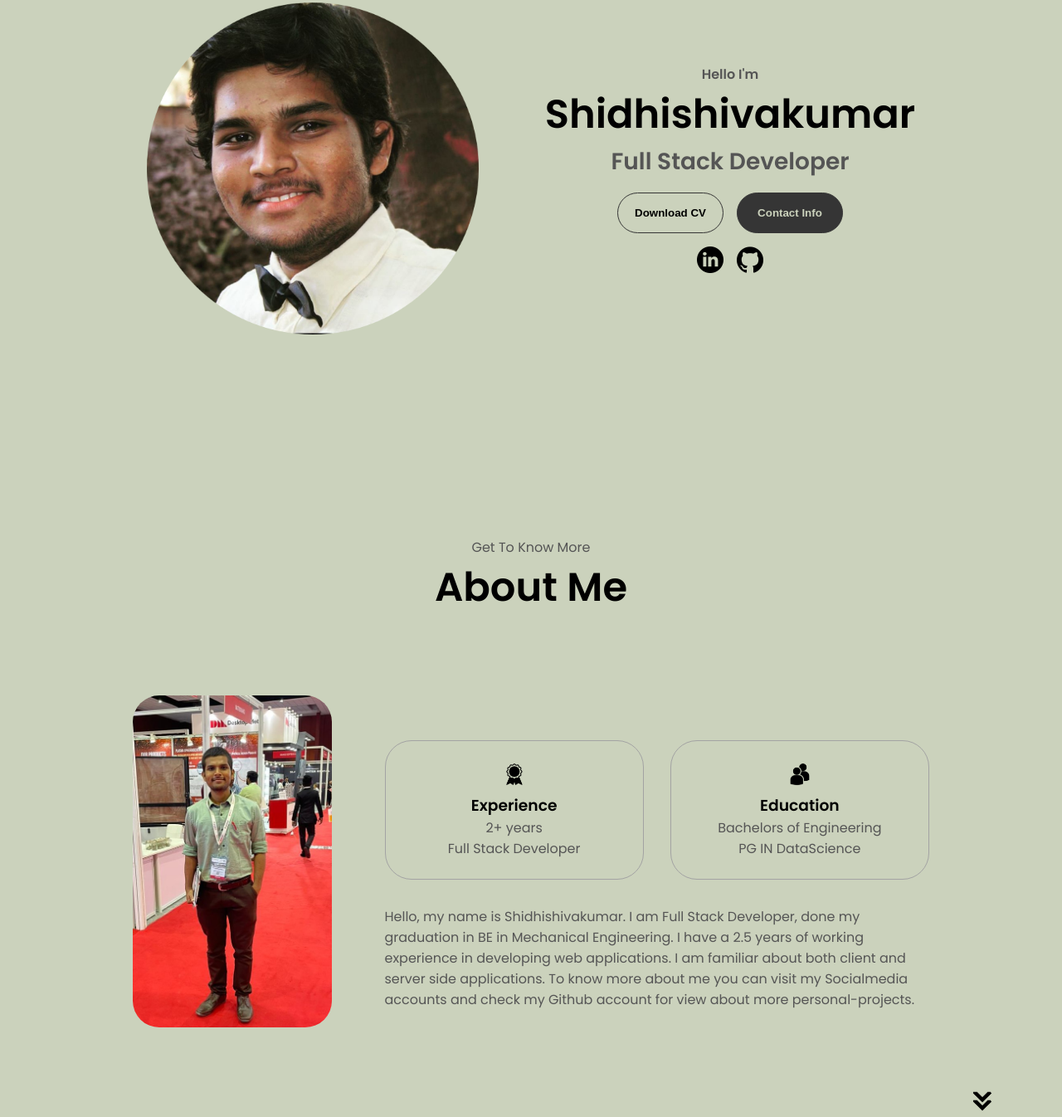
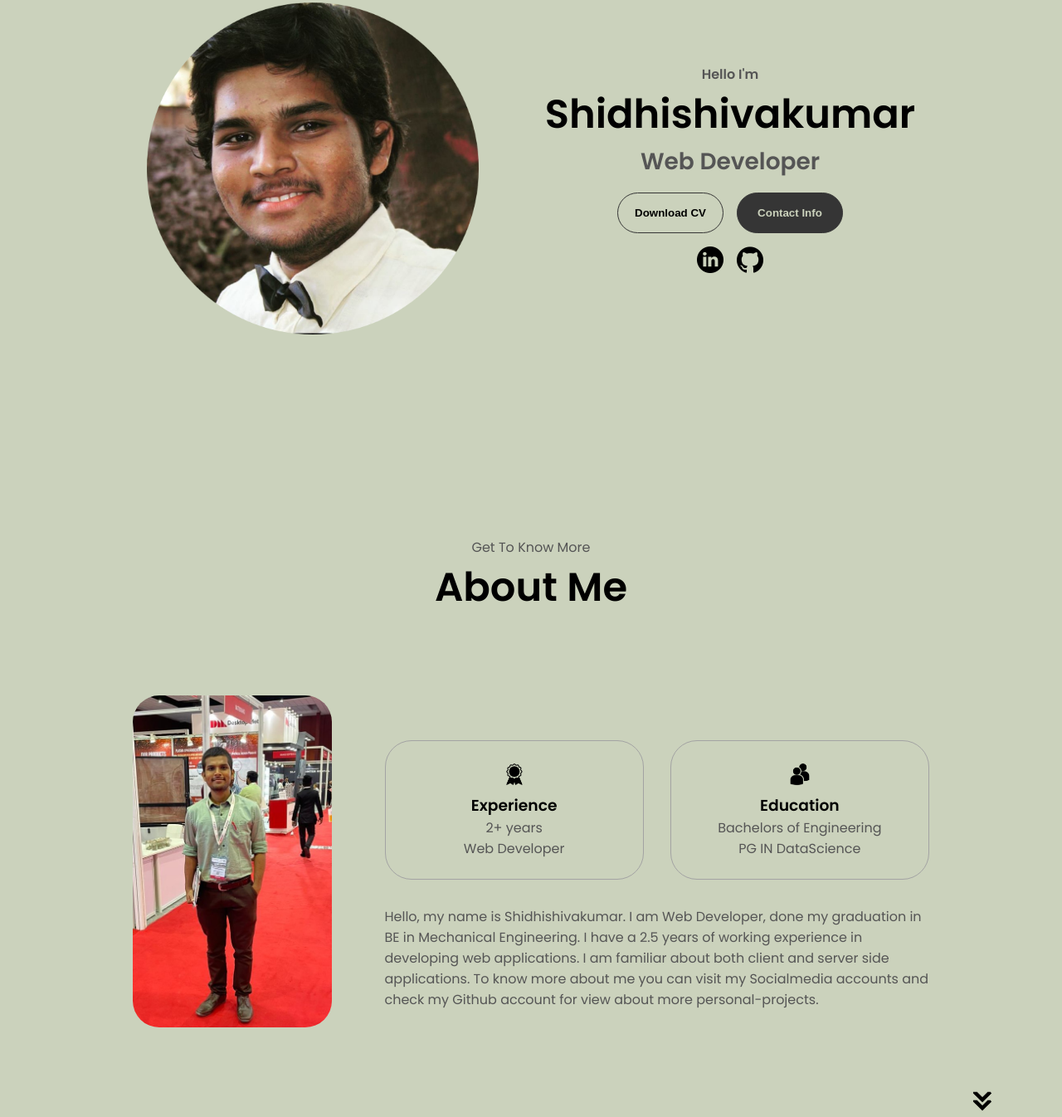
Before and after one commit to Shidhishiva/portfolio1, a plain HTML site: page index.html in a window 1280 px wide. Shown: the part 281-1627 px from the top of the page at 83% size. Drawn offline with Linux system fonts and the light colour scheme.

Commit message:
Update index.html

```diff
--- a/index.html
+++ b/index.html
@@ -71,7 +71,7 @@
       <div class="section__text">
         <p class="section__text__p1">Hello I'm</p>
         <h1 class="title">Shidhishivakumar</h1>
-        <p class="section__text__p2">Full Stack Developer</p>
+        <p class="section__text__p2">Web Developer</p>
 
         <!-- Button container -->
         <div class="btn-container">
@@ -128,7 +128,7 @@
               <h3>Experience</h3>
               <p>
                 2+ years <br />
-                Full Stack Developer
+                Web Developer
               </p>
             </div>
             <div class="details-container">
@@ -146,7 +146,7 @@
           </div>
           <div class="text-container">
             <p>
-              Hello, my name is Shidhishivakumar. I am Full Stack Developer, done my graduation in BE in Mechanical Engineering.
+              Hello, my name is Shidhishivakumar. I am Web Developer, done my graduation in BE in Mechanical Engineering.
               I have a  2.5 years of working experience in developing web applications. I am familiar about both client and server side applications.
               To know more about me you can visit my Socialmedia accounts and check my Github account for view about more personal-projects.
             </p>
```
